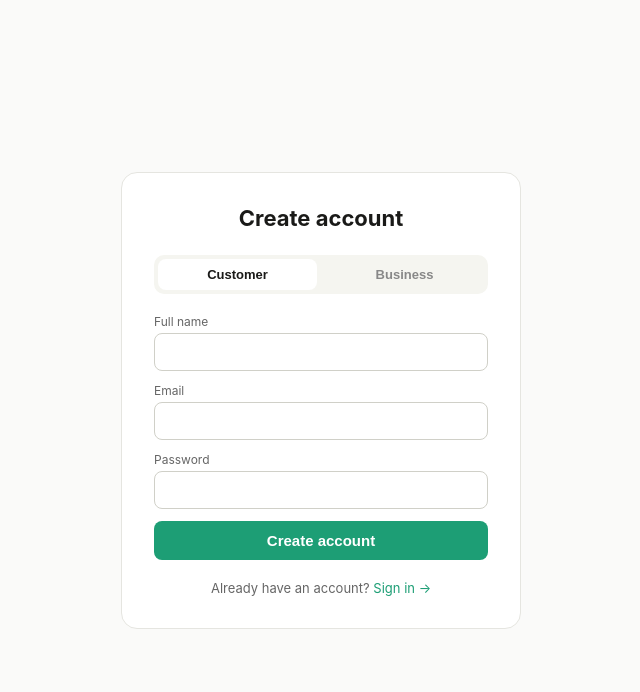
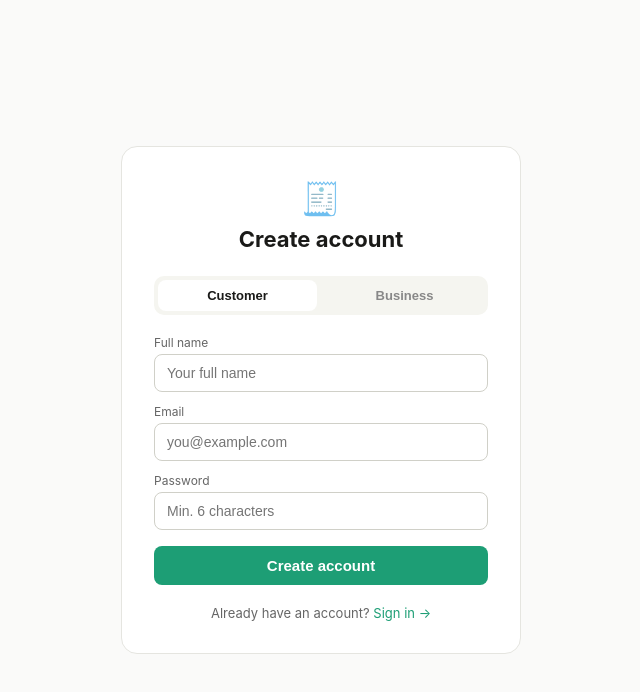
Before and after one commit to johnejalu-cell/receiptraffle, a Next.js app: page /auth/signup in a window 1280 px wide. Shown: the top 692 px of the page, without its empty margins (319-959 px from the left). Built offline with nearby package versions, Linux system fonts and the light colour scheme.

Commit message:
Update page.tsx

```diff
--- a/app/auth/signup/page.tsx
+++ b/app/auth/signup/page.tsx
@@ -1,6 +1,5 @@
 'use client'
 import { useState } from 'react'
-import { createClient } from '@supabase/supabase-js'
 import Link from 'next/link'
 
 export default function SignupPage() {
@@ -9,44 +8,49 @@ export default function SignupPage() {
   const [fullName, setFullName] = useState('')
   const [role, setRole] = useState('customer')
   const [message, setMessage] = useState('')
+  const [success, setSuccess] = useState(false)
   const [loading, setLoading] = useState(false)
 
   async function handleSignup() {
+    if (!fullName || !email || !password) {
+      setMessage('Please fill in all fields')
+      return
+    }
+    if (password.length < 6) {
+      setMessage('Password must be at least 6 characters')
+      return
+    }
+
     setLoading(true)
     setMessage('')
 
-    if (!fullName || !email || !password) {
-      setMessage('Please fill in all fields')
-      setLoading(false)
-      return
+    try {
+      const res = await fetch('/api/signup', {
+        method: 'POST',
+        headers: { 'Content-Type': 'application/json' },
+        body: JSON.stringify({ email, password, fullName, role })
+      })
+      const data = await res.json()
+      if (data.error) {
+        setMessage(data.error)
+      } else {
+        setSuccess(true)
+        setMessage('Account created! Please check your email to confirm.')
       }
-
-    const supabase = createClient(
-      process.env.NEXT_PUBLIC_SUPABASE_URL!,
-      process.env.NEXT_PUBLIC_SUPABASE_ANON_KEY!
-    )
-
-    const { error } = await supabase.auth.signUp({
-      email,
-      password,
-      options: {
-        data: { full_name: fullName, role },
-        emailRedirectTo: `${window.location.origin}/auth/callback`,
-      }
-    })
-
-    if (error) {
-      setMessage(error.message)
-    } else {
-      setMessage('Account created! Please check your email to confirm your account.')
+    } catch (e) {
+      setMessage('Something went wrong. Please try again.')
     }
     setLoading(false)
   }
 
   return (
-    <main style={{ minHeight: '100vh', display: 'flex', alignItems: 'center', justifyContent: 'center', padding: '1rem' }}>
+    <main style={{ minHeight: '100vh', display: 'flex', alignItems: 'center', justifyContent: 'center', padding: '1rem', background: '#fafaf9' }}>
       <div style={{ width: '100%', maxWidth: 400, background: '#fff', border: '1px solid #e5e5e0', borderRadius: 16, padding: '2rem' }}>
-        <h1 style={{ fontSize: 22, fontWeight: 700, marginBottom: 24, textAlign: 'center' }}>Create account</h1>
+        <div style={{ textAlign: 'center', marginBottom: 24 }}>
+          <div style={{ fontSize: 32, marginBottom: 8 }}>🧾</div>
+          <h1 style={{ fontSize: 22, fontWeight: 700 }}>Create account</h1>
+        </div>
+
         <div style={{ display: 'flex', gap: 8, marginBottom: 20, background: '#f5f5f0', borderRadius: 10, padding: 4 }}>
           {['customer', 'promoter'].map(r => (
             <button key={r} onClick={() => setRole(r)}
@@ -55,32 +59,37 @@ export default function SignupPage() {
             </button>
           ))}
         </div>
+
         {message && (
-          <div style={{ background: message.includes('created') ? '#E1F5EE' : '#FCEBEB', color: message.includes('created') ? '#085041' : '#791F1F', padding: '10px 14px', borderRadius: 8, fontSize: 13, marginBottom: 16 }}>
+          <div style={{ background: success ? '#E1F5EE' : '#FCEBEB', color: success ? '#085041' : '#791F1F', padding: '10px 14px', borderRadius: 8, fontSize: 13, marginBottom: 16, lineHeight: 1.5 }}>
             {message}
           </div>
         )}
+
+        {!success && (
           <div style={{ display: 'flex', flexDirection: 'column', gap: 12 }}>
             <div>
               <label style={{ fontSize: 12, color: '#666', display: 'block', marginBottom: 4 }}>Full name</label>
-            <input type="text" value={fullName} onChange={e => setFullName(e.target.value)}
+              <input type="text" value={fullName} onChange={e => setFullName(e.target.value)} placeholder="Your full name"
                 style={{ width: '100%', padding: '10px 12px', border: '1px solid #d0d0c8', borderRadius: 8, fontSize: 14 }} />
             </div>
             <div>
               <label style={{ fontSize: 12, color: '#666', display: 'block', marginBottom: 4 }}>Email</label>
-            <input type="email" value={email} onChange={e => setEmail(e.target.value)}
+              <input type="email" value={email} onChange={e => setEmail(e.target.value)} placeholder="you@example.com"
                 style={{ width: '100%', padding: '10px 12px', border: '1px solid #d0d0c8', borderRadius: 8, fontSize: 14 }} />
             </div>
             <div>
               <label style={{ fontSize: 12, color: '#666', display: 'block', marginBottom: 4 }}>Password</label>
-            <input type="password" value={password} onChange={e => setPassword(e.target.value)}
+              <input type="password" value={password} onChange={e => setPassword(e.target.value)} placeholder="Min. 6 characters"
                 style={{ width: '100%', padding: '10px 12px', border: '1px solid #d0d0c8', borderRadius: 8, fontSize: 14 }} />
             </div>
             <button onClick={handleSignup} disabled={loading}
-            style={{ width: '100%', padding: '11px', background: '#1D9E75', color: '#fff', border: 'none', borderRadius: 8, fontSize: 15, fontWeight: 600, cursor: 'pointer', opacity: loading ? 0.6 : 1 }}>
+              style={{ width: '100%', padding: '11px', background: '#1D9E75', color: '#fff', border: 'none', borderRadius: 8, fontSize: 15, fontWeight: 600, cursor: 'pointer', opacity: loading ? 0.6 : 1, marginTop: 4 }}>
               {loading ? 'Creating...' : 'Create account'}
             </button>
           </div>
+        )}
+
         <p style={{ textAlign: 'center', fontSize: 13, color: '#666', marginTop: 20 }}>
           Already have an account? <Link href="/auth/login" style={{ color: '#1D9E75' }}>Sign in →</Link>
         </p>
```
Lines whose indentation alone changed are shown as unchanged.
